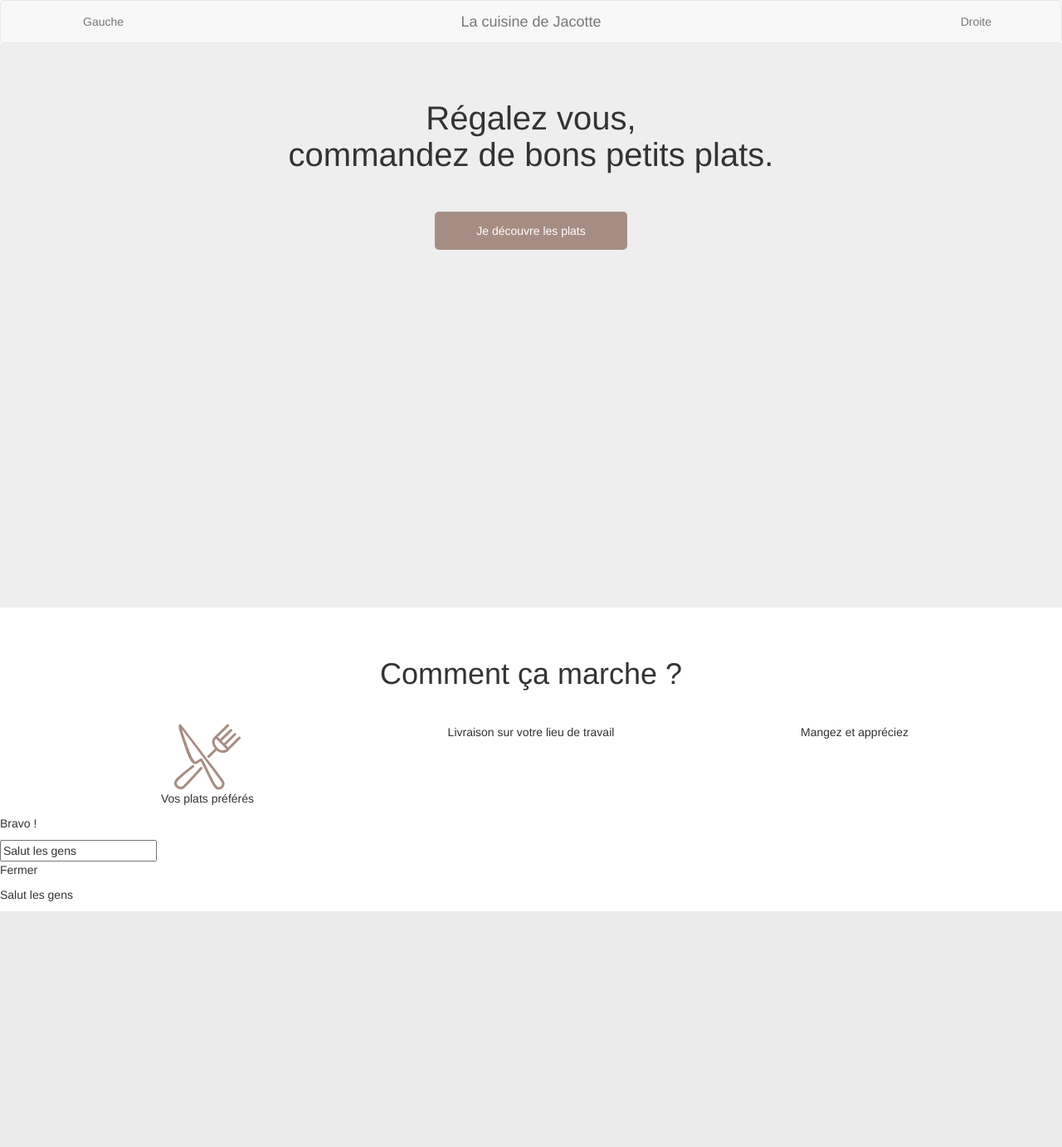
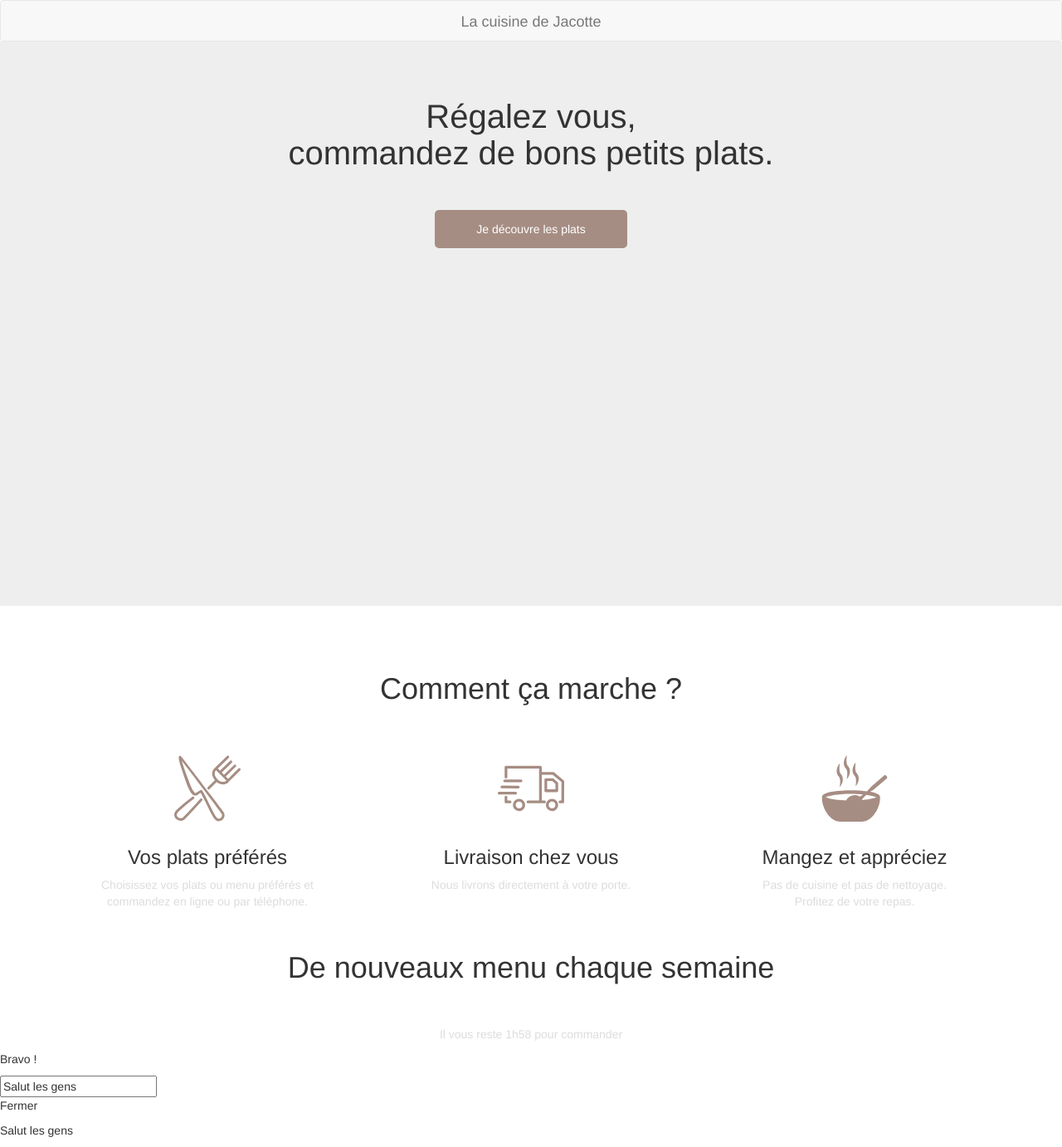
Before and after one commit to MaximeDetaille/jacotte, a PHP site: page / in a window 1280 px wide. Shown: the whole page at 83% size. Before the commit the page ends 1098 px from the top, so only its background shows below. Run offline with PHP 8.4, Linux system fonts and the light colour scheme; some libraries are stand-ins or nearby versions.

Commit message:
Second commit

```diff
--- a/css/style.css
+++ b/css/style.css
@@ -37,10 +37,21 @@
     padding-top: 10px;
 }
 
+.divPicto{
+    padding-left: 5%;
+    padding-right: 5%;
+}
+
 .titleHowWorks{
-    margin-bottom: 40px;
+    padding-bottom: 40px;
+    margin-top: 40px;
 }
 
 .picto{
     width: 80px;
+    margin:10px;
 }
+
+.textPicto{
+    color:#DEDCDE;
+}
--- a/index.html
+++ b/index.html
@@ -23,10 +23,10 @@
 
 			<div class="collapse navbar-collapse" id="navbar-brand-centered">
 				<ul class="nav navbar-nav">
-					<li><a href="#">Gauche</a></li>
+					<!-- <li><a href="#">Gauche</a></li> -->
 				</ul>
 				<ul class="nav navbar-nav navbar-right">
-					<li><a href="#">Droite</a></li>
+					<!-- <li><a href="#">Droite</a></li> -->
 				</ul>
 			</div>
 		</div>
@@ -43,17 +43,29 @@
 		<div class="container">
 			<h1 class="text-center titleHowWorks">Comment ça marche ?</h1>
 			<div class="row text-center">
-				<div class="col-lg-4">
+				<div class="col-lg-4 divPicto">
 					<img class="picto" src="img/couvert.svg">
-					<p>Vos plats préférés</p>
+					<h3>Vos plats préférés</h3>
+					<p class="textPicto">Choisissez vos plats ou menu préférés et commandez en ligne ou par téléphone.</p>
 				</div>
-				<div class="col-lg-4">
-					<p>Livraison sur votre lieu de travail</p>
+				<div class="col-lg-4 divPicto">
+					<img class="picto" src="img/camion.svg">
+					<h3>Livraison chez vous</h3>
+					<p class="textPicto">Nous livrons directement à votre porte.</p>
 				</div>
-				<div class="col-lg-4">
-					<p>Mangez et appréciez</p>
+				<div class="col-lg-4 divPicto">
+					<img class="picto" src="img/food.svg">
+					<h3>Mangez et appréciez</h3>
+					<p class="textPicto">Pas de cuisine et pas de nettoyage. Profitez de votre repas.</p>
 				</div>
 			</div>
+		</div>
+	</div>
+
+	<div class="menu">
+		<div class="container">
+			<h1 class="text-center titleHowWorks">De nouveaux menu chaque semaine</h1>
+			<p class="text-center textPicto">Il vous reste 1h58 pour commander</p>
 		</div>
 	</div>
 
```
Also changed, not shown: img/camion.svg (added), img/food.svg (added).
